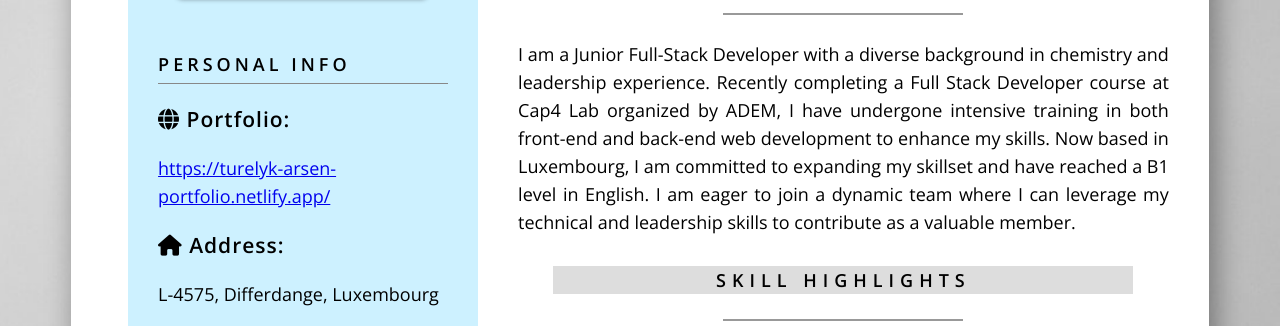
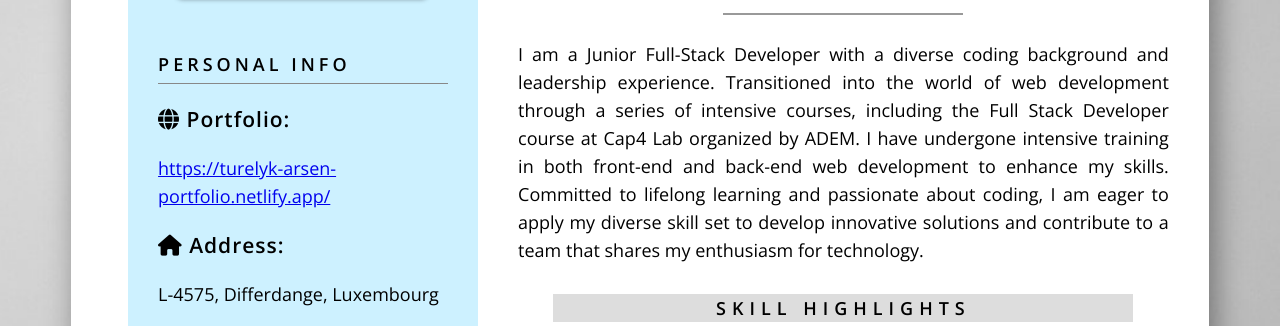
Before and after one commit to turelyk-arsen/CV, a plain HTML site: page index.html in a window 1280 px wide. Shown: the part 470-796 px from the top of the page. Drawn offline with nearby package versions, Linux system fonts and the light colour scheme.

Commit message:
23/03/2023 evening

```diff
--- a/index.html
+++ b/index.html
@@ -97,14 +97,23 @@
         <div class="rela-block caps greyed">Summary</div>
         <div class="rela-block separator"></div>
         <p class="long-margin">
-          I am a Junior Full-Stack Developer with a diverse background in
+          I am a Junior Full-Stack Developer with a diverse coding background
+          and leadership experience. Transitioned into the world of web
+          development through a series of intensive courses, including the Full
+          Stack Developer course at Cap4 Lab organized by ADEM. I have undergone
+          intensive training in both front-end and back-end web development to
+          enhance my skills. Committed to lifelong learning and passionate about
+          coding, I am eager to apply my diverse skill set to develop innovative
+          solutions and contribute to a team that shares my enthusiasm for
+          technology.
+          <!-- I am a Junior Full-Stack Developer with a diverse background in
           chemistry and leadership experience. Recently completing a Full Stack
           Developer course at Cap4 Lab organized by ADEM, I have undergone
           intensive training in both front-end and back-end web development to
           enhance my skills. Now based in Luxembourg, I am committed to
           expanding my skillset and have reached a B1 level in English. I am
           eager to join a dynamic team where I can leverage my technical and
-          leadership skills to contribute as a valuable member.
+          leadership skills to contribute as a valuable member. -->
 
           <!-- I am a junior full-stack developer who recently graduated from a Full
           Stack Developer course. Although my education is in chemistry, after
```
